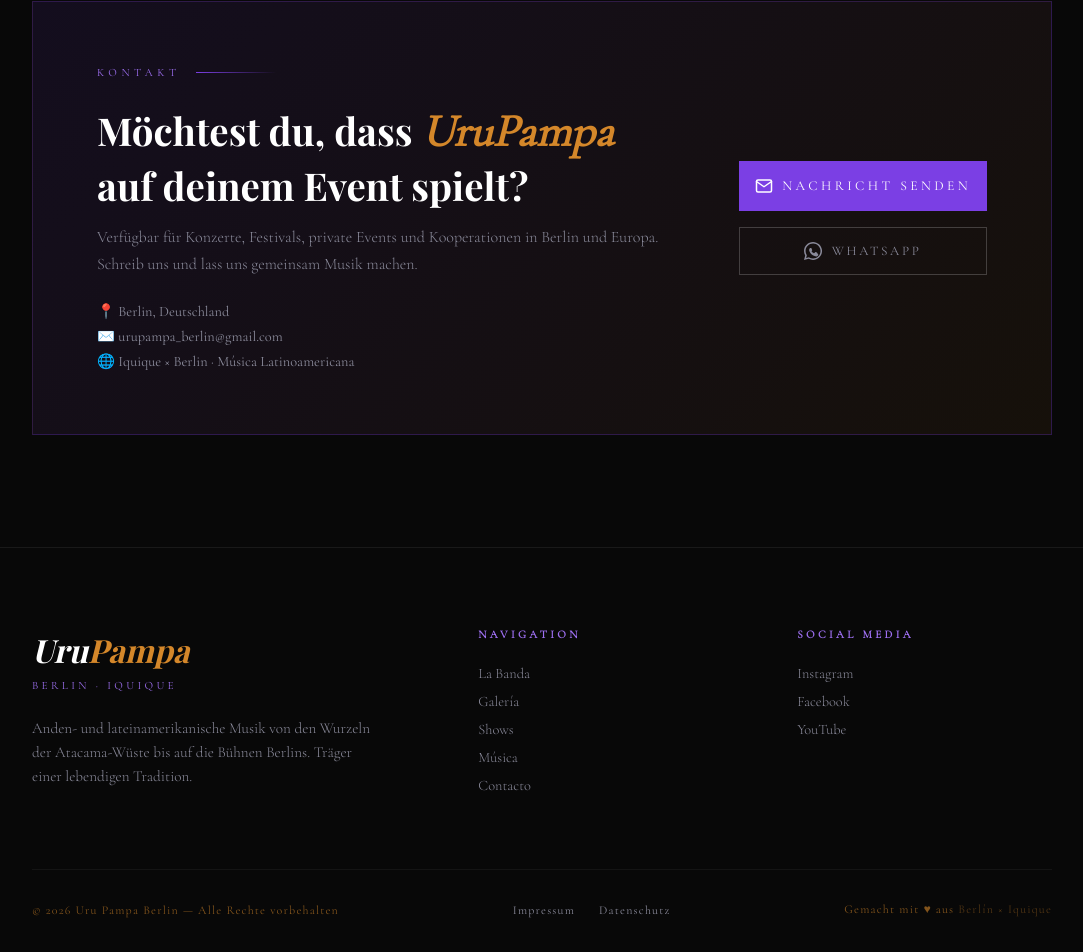
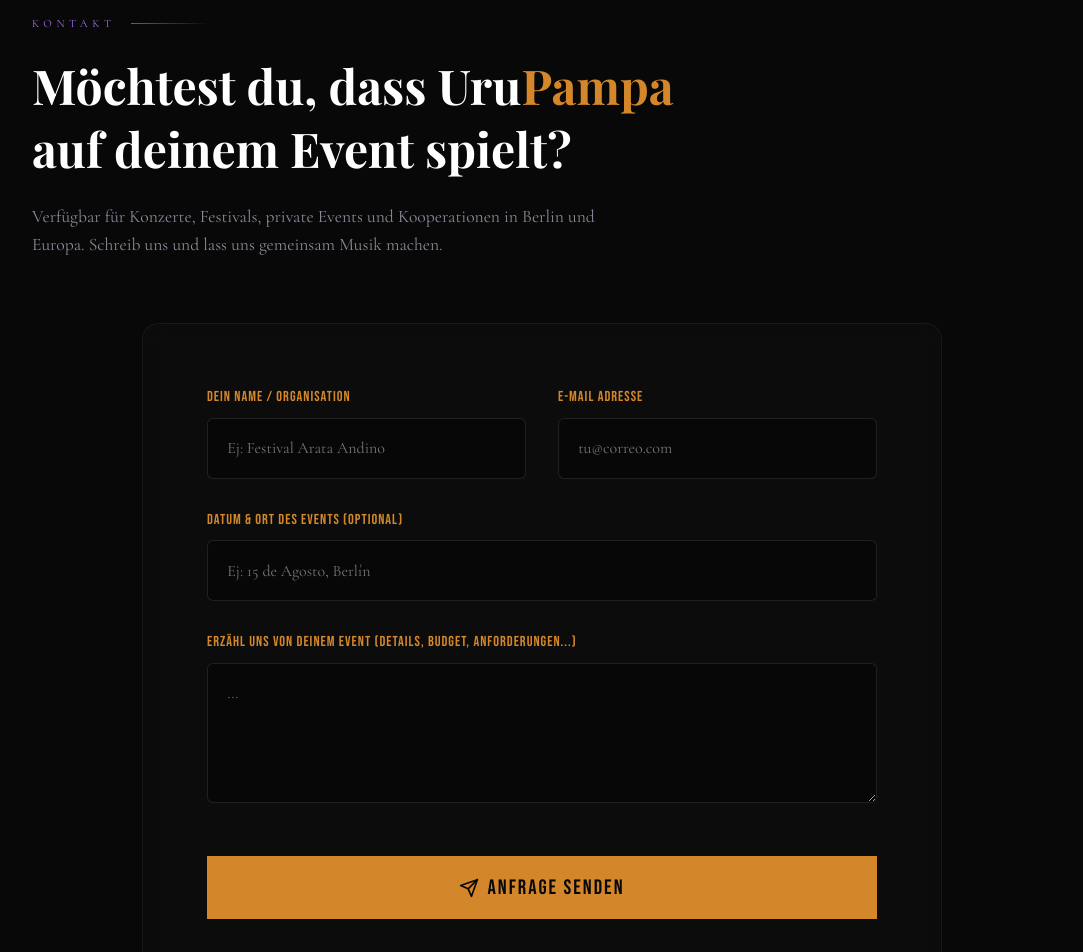
Before and after one commit to JJGonzalezSeminario/urupampa-v2, a Next.js app: page /de in a window 1280 px wide. Shown: the part 5551-6503 px from the top of the page, without its empty margins (98-1181 px from the left). Built offline with nearby package versions, Linux system fonts and the light colour scheme; a web font is replaced by a local one.

Commit message:
Fix: Alineación de Booking y espacio en título corregidos

```diff
--- a/src/components/Booking.tsx
+++ b/src/components/Booking.tsx
@@ -1,30 +1,167 @@
+"use client";
+import { useState } from 'react';
+
 export default function Booking({ dict }: { dict: any }) {
+  const [status, setStatus] = useState<'idle' | 'submitting' | 'success'>('idle');
+
+  const handleSubmit = async (e: React.FormEvent<HTMLFormElement>) => {
+    e.preventDefault();
+    setStatus('submitting');
+
+    const form = e.currentTarget;
+    const data = new FormData(form);
+
+    try {
+      const response = await fetch("https://formspree.io/f/TU_ENDPOINT_AQUI", {
+        method: "POST",
+        body: data,
+        headers: { 'Accept': 'application/json' }
+      });
+
+      if (response.ok) {
+        setStatus('success');
+        form.reset();
+      } else {
+        alert("Hubo un problema enviando el mensaje. Por favor, intenta de nuevo o mándanos un correo a info@urupampa-berlin.de.");
+        setStatus('idle');
+      }
+    } catch (error) {
+      alert("Hubo un error de conexión. Por favor, intenta de nuevo.");
+      setStatus('idle');
+    }
+  };
+
   return (
-    <section id="booking">
+    <section id="booking" style={{ padding: '8rem 0' }}>
       <div className="container">
-        <div className="booking-card reveal">
-          <div>
-            <div className="section-label">{dict.label}</div>
-            <h2>{dict.title} <em style={{ color: 'var(--gold)', fontStyle: 'italic', fontFamily: 'var(--font-cormorant), serif', fontSize: '1.2em' }}>{dict.title_em}</em><br />{dict.title2}</h2>
-            <p>{dict.desc}</p>
-            <div style={{ marginTop: '1.5rem', fontSize: '0.9rem', color: 'var(--grey)' }}>
-              <div style={{ marginBottom: '0.5rem' }}>📍 Berlin, Deutschland</div>
-              <div style={{ marginBottom: '0.5rem' }}>✉️ urupampa_berlin@gmail.com</div>
-              <div>🌐 Iquique × Berlin · Música Latinoamericana</div>
+
+        {/* --- ENCABEZADO CORREGIDO: Alineado a la izquierda (sin text-center) --- */}
+        <div className="booking-header reveal" style={{ marginBottom: '4rem' }}>
+
+          {/* Le quitamos el justifyContent: center para que vuelva a la izquierda */}
+          <div className="section-label">{dict.label || "Contacto"}</div>
+
+          <h2 style={{ fontSize: '3rem', fontFamily: 'var(--font-playfair), serif', color: 'var(--white)', lineHeight: '1.3' }}>
+            {dict.title}{' '} {/* <-- AQUÍ ESTÁ EL ESPACIO AÑADIDO PARA QUE NO SE PEGUE */}
+            <span style={{ fontFamily: 'var(--font-playfair), serif', fontStyle: 'normal', fontWeight: 'bold' }}>
+              Uru<span style={{ color: 'var(--gold)' }}>Pampa</span>
+            </span>
+            <br />
+            {dict.title2}
+          </h2>
+
+          {/* Párrafo alineado a la izquierda (sin margin auto) */}
+          <p style={{ color: 'var(--grey)', maxWidth: '600px', marginTop: '1.5rem', fontSize: '1.1rem', lineHeight: '1.6' }}>
+            {dict.desc}
+          </p>
+        </div>
+
+        {/* --- FORMULARIO --- */}
+        <div className="booking-content reveal reveal-delay-1" style={{ maxWidth: '800px', margin: '0 auto', background: 'rgba(255,255,255,0.02)', padding: '4rem', borderRadius: '16px', border: '1px solid rgba(255,255,255,0.05)', backdropFilter: 'blur(10px)' }}>
+
+          {status === 'success' ? (
+            <div style={{ textAlign: 'center', padding: '2rem 0', color: 'var(--gold)', animation: 'fadeIn 0.5s ease' }}>
+              <svg width="64" height="64" viewBox="0 0 24 24" fill="none" stroke="currentColor" strokeWidth="1.5" strokeLinecap="round" strokeLinejoin="round" style={{ margin: '0 auto 1.5rem auto', display: 'block' }}>
+                <path d="M22 11.08V12a10 10 0 1 1-5.93-9.14"></path>
+                <polyline points="22 4 12 14.01 9 11.01"></polyline>
+              </svg>
+              <h3 style={{ fontSize: '2rem', marginBottom: '1rem', fontFamily: 'var(--font-playfair), serif', color: 'var(--white)' }}>{dict.form_success || "¡Mensaje enviado!"}</h3>
+              <p style={{ color: 'var(--grey)' }}>{dict.form_success_desc || "Gracias por contactarnos. Nos comunicaremos contigo lo antes posible."}</p>
+              <button onClick={() => setStatus('idle')} style={{ background: 'transparent', border: '1px solid var(--gold)', color: 'var(--gold)', padding: '0.8rem 2rem', marginTop: '2.5rem', cursor: 'pointer', fontFamily: 'var(--font-bebas), sans-serif', letterSpacing: '2px', fontSize: '1.1rem', transition: 'all 0.3s ease', textTransform: 'uppercase' }}>
+                {dict.form_new || "Enviar otro mensaje"}
+              </button>
             </div>
-          </div>
-          <div className="booking-btns">
-            <a href="mailto:urupampa_berlin@gmail.com" className="btn-primary">
-              <svg width="18" height="18" viewBox="0 0 24 24" fill="none" stroke="currentColor" strokeWidth="2" strokeLinecap="round" strokeLinejoin="round"><path d="M4 4h16c1.1 0 2 .9 2 2v12c0 1.1-.9 2-2 2H4c-1.1 0-2-.9-2-2V6c0-1.1.9-2 2-2z"></path><polyline points="22,6 12,13 2,6"></polyline></svg>
-              {dict.btn_msg}
-            </a>
-            <a href="https://wa.me/491607649232" target="_blank" rel="noopener noreferrer" className="btn-outline">
-              <svg width="18" height="18" viewBox="0 0 24 24" fill="currentColor"><path d="M12.031 0C5.396 0 .013 5.37.01 12.01c0 2.12.552 4.19 1.6 6.01L.001 24l6.13-1.605a11.96 11.96 0 005.897 1.55h.005c6.634 0 12.016-5.373 12.019-12.017C24.048 5.414 18.665.002 12.031 0zm0 21.944h-.003a9.927 9.927 0 01-5.056-1.378l-.362-.214-3.763.985.998-3.666-.235-.374a9.92 9.92 0 01-1.516-5.289c.003-5.498 4.475-9.97 9.974-9.97 2.663.001 5.166 1.04 7.046 2.923 1.88 1.882 2.916 4.385 2.914 7.049-.003 5.498-4.475 9.97-9.973 9.97l-.024-.036zm5.474-7.48c-.3-.15-1.774-.876-2.05-.976-.275-.101-.475-.15-.675.15-.2.3-.775.976-.95 1.176-.175.2-.35.225-.65.075-1.226-.605-2.203-1.163-3.056-2.613-.2-.34.202-.32.637-.935.15-.2.2-.35.1-.65-.05-.15-.675-1.626-.925-2.226-.241-.578-.485-.5-.675-.51h-.575c-.2 0-.525.075-.8.375s-1.05 1.026-1.05 2.5 1.075 2.9 1.225 3.1c.15.2 2.112 3.226 5.112 4.526.714.308 1.27.493 1.705.631.716.228 1.368.196 1.883.119.58-.087 1.774-.726 2.024-1.426.25-.7.25-1.3.175-1.426-.075-.125-.275-.2-.575-.35z"/></svg>
-              WhatsApp
-            </a>
+          ) : (
+            <form onSubmit={handleSubmit} className="booking-form">
+              <div style={{ display: 'grid', gridTemplateColumns: 'repeat(auto-fit, minmax(250px, 1fr))', gap: '2rem', marginBottom: '2rem' }}>
+                <div className="form-group">
+                  <label>{dict.form_name || "Nombre / Organización"}</label>
+                  <input type="text" name="name" required placeholder="Ej: Festival Arata Andino" />
+                </div>
+                <div className="form-group">
+                  <label>{dict.form_email || "Correo Electrónico"}</label>
+                  <input type="email" name="email" required placeholder="tu@correo.com" />
+                </div>
+              </div>
+
+              <div className="form-group" style={{ marginBottom: '2rem' }}>
+                <label>{dict.form_date || "Fecha y Lugar del Evento (Opcional)"}</label>
+                <input type="text" name="event_details" placeholder="Ej: 15 de Agosto, Berlín" />
+              </div>
+
+              <div className="form-group" style={{ marginBottom: '3rem' }}>
+                <label>{dict.form_msg || "Cuéntanos sobre tu evento (detalles, presupuesto...)"}</label>
+                <textarea name="message" required rows={5} placeholder="..."></textarea>
+              </div>
+
+              <button type="submit" disabled={status === 'submitting'} className="submit-btn" style={{ width: '100%', padding: '1.2rem', background: 'var(--gold)', color: 'var(--black)', border: 'none', fontFamily: 'var(--font-bebas), sans-serif', fontSize: '1.3rem', letterSpacing: '2px', cursor: status === 'submitting' ? 'wait' : 'pointer', transition: 'all 0.3s ease', display: 'flex', justifyContent: 'center', alignItems: 'center', gap: '0.5rem', textTransform: 'uppercase' }}>
+                {status === 'submitting' ? (
+                  <span style={{ opacity: 0.7 }}>{dict.form_sending || "Enviando..."}</span>
+                ) : (
+                  <>
+                    <svg width="20" height="20" viewBox="0 0 24 24" fill="none" stroke="currentColor" strokeWidth="2" strokeLinecap="round" strokeLinejoin="round"><line x1="22" y1="2" x2="11" y2="13"></line><polygon points="22 2 15 22 11 13 2 9 22 2"></polygon></svg>
+                    {dict.form_send || "Solicitar Presupuesto"}
+                  </>
+                )}
+              </button>
+            </form>
+          )}
+
+          <div style={{ marginTop: '3rem', paddingTop: '2rem', borderTop: '1px solid rgba(255,255,255,0.1)', display: 'flex', justifyContent: 'center', gap: '2rem', flexWrap: 'wrap' }}>
+            <div style={{ display: 'flex', alignItems: 'center', gap: '0.5rem', color: 'var(--grey)', fontSize: '0.9rem' }}>
+              <svg width="16" height="16" viewBox="0 0 24 24" fill="none" stroke="currentColor" strokeWidth="2"><path d="M4 4h16c1.1 0 2 .9 2 2v12c0 1.1-.9 2-2 2H4c-1.1 0-2-.9-2-2V6c0-1.1.9-2 2-2z"></path><polyline points="22,6 12,13 2,6"></polyline></svg>
+              info@urupampa-berlin.de
+            </div>
+            <div style={{ display: 'flex', alignItems: 'center', gap: '0.5rem', color: 'var(--grey)', fontSize: '0.9rem' }}>
+              <svg width="16" height="16" viewBox="0 0 24 24" fill="none" stroke="currentColor" strokeWidth="2"><path d="M21 10c0 7-9 13-9 13s-9-6-9-13a9 9 0 0 1 18 0z"></path><circle cx="12" cy="10" r="3"></circle></svg>
+              Berlin, Deutschland
+            </div>
           </div>
         </div>
       </div>
+
+      <style>{`
+        .booking-form .form-group label {
+          display: block;
+          margin-bottom: 0.8rem;
+          color: var(--gold);
+          font-size: 0.9rem;
+          text-transform: uppercase;
+          letter-spacing: 1px;
+          font-family: var(--font-bebas), sans-serif;
+        }
+        .booking-form .form-group input, .booking-form .form-group textarea {
+          width: 100%;
+          padding: 1.2rem;
+          background: rgba(0, 0, 0, 0.4);
+          border: 1px solid rgba(255, 255, 255, 0.1);
+          border-radius: 6px;
+          font-family: inherit;
+          color: var(--white);
+          font-size: 1rem;
+          transition: all 0.3s ease;
+        }
+        .booking-form .form-group input:focus, .booking-form .form-group textarea:focus {
+          outline: none;
+          border-color: var(--gold);
+          background: rgba(0, 0, 0, 0.6);
+          box-shadow: 0 0 15px rgba(212, 135, 42, 0.2);
+        }
+        .booking-form .submit-btn:hover:not(:disabled) {
+          background: #c78323 !important;
+          transform: translateY(-2px);
+          box-shadow: 0 10px 20px rgba(0,0,0,0.3);
+        }
+        @keyframes fadeIn {
+          from { opacity: 0; transform: translateY(10px); }
+          to { opacity: 1; transform: translateY(0); }
+        }
+        @media (max-width: 768px) {
+          .booking-content {
+            padding: 2.5rem 1.5rem !important;
+          }
+        }
+      `}</style>
     </section>
   );
 }
--- a/src/dictionaries/de.json
+++ b/src/dictionaries/de.json
@@ -11,7 +11,16 @@
     "ig_title": "Instagram", "ig_desc": "Fotos, Stories und der Alltag der Band.", "ig_btn": "→ Folge @urupampa_berlin",
     "fb_title": "Facebook", "fb_desc": "Events und Community.", "fb_btn": "→ Facebook öffnen"
   },
-  "booking": { "label": "Kontakt", "title": "Möchtest du, dass", "title_em": "UruPampa", "title2": "auf deinem Event spielt?", "desc": "Verfügbar für Konzerte, Festivals, private Events und Kooperationen in Berlin und Europa. Schreib uns und lass uns gemeinsam Musik machen.", "btn_msg": "Nachricht senden" },
+  "booking": { "label": "Kontakt", "title": "Möchtest du, dass", "title_em": "UruPampa", "title2": "auf deinem Event spielt?", "desc": "Verfügbar für Konzerte, Festivals, private Events und Kooperationen in Berlin und Europa. Schreib uns und lass uns gemeinsam Musik machen.", "btn_msg": "Nachricht senden",
+                "form_name": "Dein Name / Organisation",
+                "form_email": "E-Mail Adresse",
+                "form_date": "Datum & Ort des Events (Optional)",
+                "form_msg": "Erzähl uns von deinem Event (Details, Budget, Anforderungen...)",
+                "form_send": "Anfrage Senden",
+                "form_success": "Nachricht gesendet!",
+                "form_success_desc": "Vielen Dank für deine Anfrage. Wir werden uns so schnell wie möglich bei dir melden.",
+                "form_new": "Neue Nachricht senden"
+             },
   "footer": { "nav": "Navigation", "social": "Social Media", "rights": "Alle Rechte vorbehalten", "made": "Gemacht mit ♥ aus" },
   "social_proof": {
     "label": "Erfahrung",
--- a/src/dictionaries/en.json
+++ b/src/dictionaries/en.json
@@ -11,7 +11,16 @@
     "ig_title": "Instagram", "ig_desc": "Photos, stories and the band's daily life.", "ig_btn": "→ Follow @urupampa_berlin",
     "fb_title": "Facebook", "fb_desc": "Events and community.", "fb_btn": "→ Open Facebook"
   },
-  "booking": { "label": "Contact", "title": "Do you want", "title_em": "UruPampa", "title2": "to play at your event?", "desc": "Available for concerts, festivals, private events, and collaborations in Berlin and Europe. Write to us and let's make music together.", "btn_msg": "Send Message" },
+  "booking": { "label": "Contact", "title": "Do you want", "title_em": "UruPampa", "title2": "to play at your event?", "desc": "Available for concerts, festivals, private events, and collaborations in Berlin and Europe. Write to us and let's make music together.", "btn_msg": "Send Message",
+               "form_name": "Your Name / Organization",
+               "form_email": "Email Address",
+               "form_date": "Event Date & Location (Optional)",
+               "form_msg": "Tell us about your event (details, budget, requirements...)",
+               "form_send": "Request a Quote",
+               "form_success": "Message sent!",
+               "form_success_desc": "Thank you for reaching out. We will get back to you as soon as possible.",
+               "form_new": "Send another message"
+             },
   "footer": { "nav": "Navigation", "social": "Socials", "rights": "All rights reserved", "made": "Made with ♥ from" },
   "social_proof": {
     "label": "Experience",
--- a/src/dictionaries/es.json
+++ b/src/dictionaries/es.json
@@ -11,7 +11,16 @@
     "ig_title": "Instagram", "ig_desc": "Fotos, stories y el día a día de la banda.", "ig_btn": "→ Seguir @urupampa_berlin",
     "fb_title": "Facebook", "fb_desc": "Eventos y comunidad.", "fb_btn": "→ Abrir Facebook"
   },
-  "booking": { "label": "Contacto", "title": "¿Quieres que", "title_em": "UruPampa", "title2": "toque en tu evento?", "desc": "Disponibles para conciertos, festivales, eventos privados y colaboraciones en Berlín y Europa. Escríbenos y hagamos música juntos.", "btn_msg": "Enviar Mensaje" },
+  "booking": { "label": "Contacto", "title": "¿Quieres que", "title_em": "UruPampa", "title2": "toque en tu evento?", "desc": "Disponibles para conciertos, festivales, eventos privados y colaboraciones en Berlín y Europa. Escríbenos y hagamos música juntos.", "btn_msg": "Enviar Mensaje",
+              "form_name": "Tu Nombre / Organización",
+              "form_email": "Correo Electrónico",
+              "form_date": "Fecha y Lugar del Evento (Opcional)",
+              "form_msg": "Cuéntanos sobre tu evento (detalles, presupuesto, requerimientos...)",
+              "form_send": "Solicitar Presupuesto",
+              "form_success": "¡Mensaje enviado!",
+              "form_success_desc": "Gracias por contactarnos. Nos comunicaremos contigo lo antes posible.",
+              "form_new": "Enviar otro mensaje"
+             },
   "footer": { "nav": "Navegación", "social": "Redes Sociales", "rights": "Todos los derechos reservados", "made": "Hecho con ♥ desde" },
   "social_proof": {
     "label": "Trayectoria",
```
